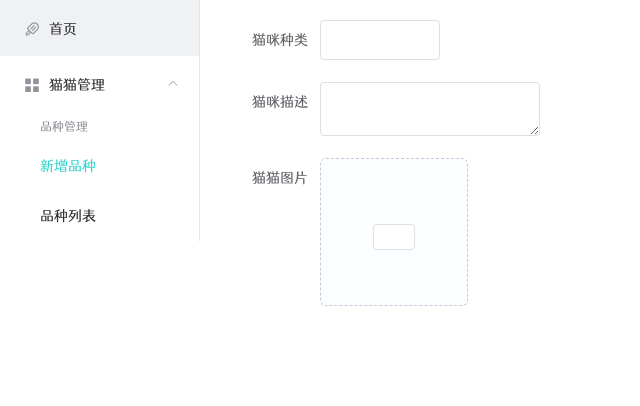
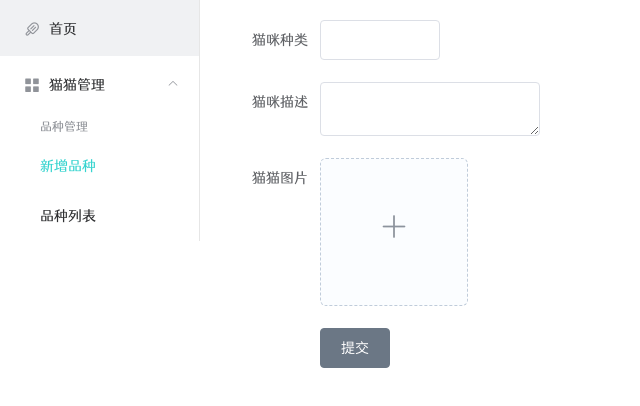
Before and after one commit to MoonNight-7/super-big-project, a Vue app: page /addSpecies in a window 1280 px wide. Shown: the top 406 px of the page, without its empty margins (0-640 px from the left). Built offline with nearby package versions, Linux system fonts and the light colour scheme; sample sign-in values are in the browser's storage.

Commit message:
新增猫猫种类页面【完成】

```diff
--- a/src/api/index.js
+++ b/src/api/index.js
@@ -6,22 +6,22 @@ const api = {
      * @param {object} user 用户名和密码
      * @returns jwt与用户详情
      */
-    login(user){
-        return post('/api/users/login',user)
+    login(user) {
+        return post('/api/users/login', user)
     },
     /**
      * 注册接口
      * @param {object} userinfo
      * @returns
      */
-    register(userinfo){
-        return post('/api/users/add-new',userinfo)
+    register(userinfo) {
+        return post('/api/users/add-new', userinfo)
     },
     /**
      * 获取头像列表
      * @returns 头像列表
      */
-    avatarsList(){
+    avatarsList() {
         return get('/api/avatars/list')
     },
     /**
@@ -29,9 +29,31 @@ const api = {
      * @param {object} userinfo
      * @returns
      */
-    userUpdate(userinfo){
-        return post('/api/users/update',userinfo)
+    userUpdate(userinfo) {
+        return post('/api/users/update', userinfo)
+    },
+    /**
+     *
+     * @param {String} url 图片路径
+     * @returns
+     */
+    deleteImg(url) {
+        return post('/api'+url+'/remove')
+    },
+    /**
+     *
+     * @param {Object} obj 猫猫种类对象
+     * @returns
+     */
+    speciesAddNew(obj){
+        return post('/api/species/add-new',obj)
+    },
+
+    speciesList(){
+        return get('/api/species/list')
     }
+
+
 
 }
 
--- a/src/router/index.js
+++ b/src/router/index.js
@@ -70,6 +70,12 @@ const routes = [
         name:'addSpecies',
         component: ()=>import('@/views/admin/AddSpeciesView.vue'),
         meta:{title:'新增品种'}
+      },
+      {
+        path:'/listSpecies',
+        name:'listSpecies',
+        component: ()=> import('@/views/admin/SpeciesListView.vue'),
+        meta:{title:'品种列表'}
       }
     ]
   }
--- a/src/util/request.js
+++ b/src/util/request.js
@@ -42,8 +42,8 @@ instance.defaults.headers.post['Content-Type'] = 'application/x-www-form-urlenco
 // 请求拦截和响应拦截
 instance.interceptors.request.use(
     config => {
-        console.log('123');
         if (config.method === 'post') {
+            console.log('拦住了！！！');
             config.data = qs.stringify(config.data);
         }
         return config
--- a/src/views/admin/AddSpeciesView.vue
+++ b/src/views/admin/AddSpeciesView.vue
@@ -1,32 +1,80 @@
 <template>
   <div>
-    <el-form :model="catForm" label-width="100px">
-      <el-form-item label="猫咪种类">
+    <el-form :model="catForm" label-width="100px" ref="catForm">
+      <el-form-item label="猫咪种类" prop="catSpecies">
         <el-input style="width: 120px" v-model="catForm.catSpecies"></el-input>
       </el-form-item>
-      <el-form-item label="猫咪描述">
+      <el-form-item label="猫咪描述" prop="description">
         <el-input
           type="textarea"
           style="width: 220px"
-          v-model="description"
+          v-model="catForm.description"
         ></el-input>
       </el-form-item>
-      <el-form-item label="猫猫图片">
-        <el-upload :action="$host + '/upload'" :headers="heads" name="pic" list-type="picture-card">
-          <el-button type=""></el-button>
+      <el-form-item label="猫猫图片" prop="pictures">
+        <el-upload
+          :action="this.$host + '/upload'"
+          :headers="heads"
+          name="pic"
+          :limit="1"
+          list-type="picture-card"
+          :on-preview="handlePictureCardPreview"
+          :on-remove="handleRemove"
+          :on-success="handleSuccess"
+        >
+          <i class="el-icon-plus"></i>
         </el-upload>
+        <el-dialog :visible.sync="dialogVisible">
+          <img :src="dialogImageUrl" width="100%" alt="" />
+        </el-dialog>
+      </el-form-item>
+      <el-form-item>
+        <el-button type="primary" @click="submitForm('catForm')"
+          >提交</el-button
+        >
       </el-form-item>
     </el-form>
   </div>
 </template>
 
 <script>
+import axios from "axios";
+import router from "@/router";
 export default {
   data() {
     return {
-      catForm: {},
-      heads: { Authorization: 123 },
+      catForm: {
+        pictures: "",
+      },
+      heads: { Authorization: "" },
+      dialogImageUrl: "",
+      dialogVisible: false,
     };
+  },
+  methods: {
+    handleSuccess(res) {
+      this.catForm.pictures = res.data;
+    },
+    handleRemove(file, fileList) {
+      this.$api.deleteImg(this.catForm.pictures).then((res) => {
+        console.log(res);
+        console.log("服务器删除完成");
+      });
+    },
+    handlePictureCardPreview(file) {
+      this.dialogImageUrl = file.url;
+      this.dialogVisible = true;
+    },
+    submitForm(formName) {
+      this.$api.speciesAddNew(this.catForm).then((res) => {
+        if (res.state == 200) {
+          this.$message.success("发布成功");
+          router.go(0);
+        }else{
+          this.$message.error(res.message)
+        }
+      });
+    },
   },
   mounted() {
     this.heads.Authorization = localStorage.getItem("jwt");
--- a/src/views/admin/AdminView.vue
+++ b/src/views/admin/AdminView.vue
@@ -19,7 +19,7 @@
           <el-menu-item-group>
             <template slot="title">品种管理</template>
             <el-menu-item index="/addSpecies">新增品种</el-menu-item>
-            <el-menu-item index="1-2">品种列表</el-menu-item>
+            <el-menu-item index="/listSpecies">品种列表</el-menu-item>
           </el-menu-item-group>
         </el-submenu>
       </el-menu></el-aside
@@ -42,7 +42,6 @@ export default {
   mounted() {
     let path = router.currentRoute.path;
     this.activeMenuPath = path;
-    console.log(path);
   },
 };
 </script>
--- /dev/null
+++ b/src/views/admin/SpeciesListView.vue
@@ -0,0 +1,24 @@
+<template>
+  <div>
+    种类列表
+  </div>
+</template>
+
+<script>
+export default {
+  data() {
+    return {
+      speciesArr:[]
+    };
+  },
+  mounted(){
+    this.$api.speciesList().then((res)=>{
+      this.speciesArr = res.data;
+      console.log(this.speciesArr);
+    })
+  }
+};
+</script>
+
+<style>
+</style>
--- a/src/views/user/RegView.vue
+++ b/src/views/user/RegView.vue
@@ -116,7 +116,7 @@ export default {
       avatarArr: [
         {
           id: "",
-          url: "x",
+          url: "",
           name: "",
         },
       ],
```
